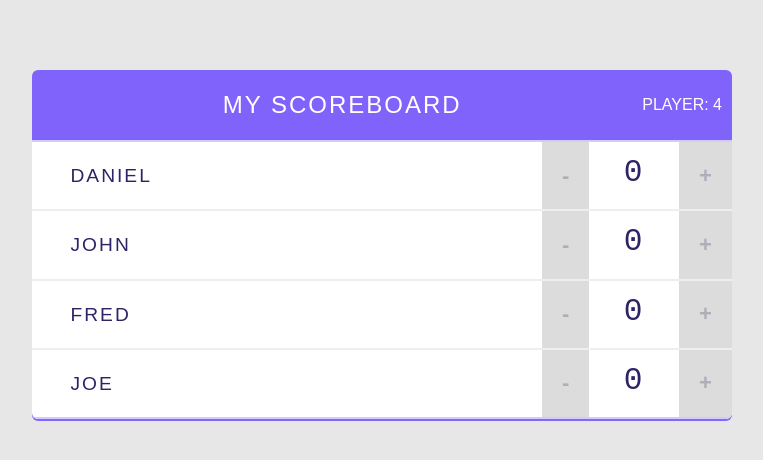
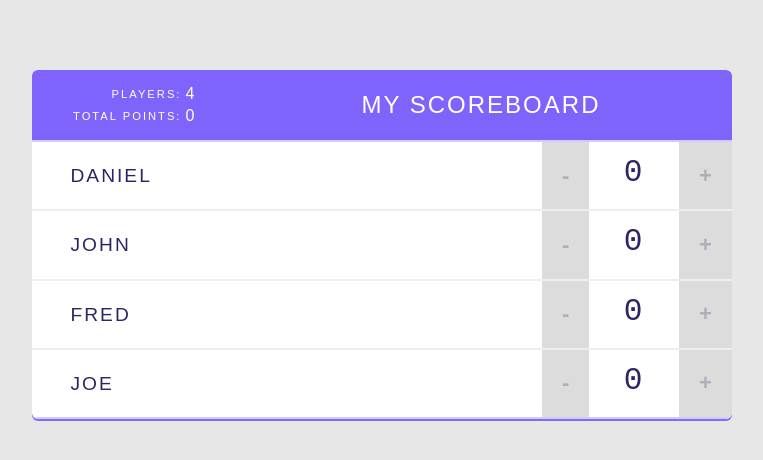
Before and after one commit to DanJClarke/react-tutorials, a React (Create React App) app in the folder scoreboard/: page / in a window 1280 px wide. Shown: the top 460 px of the page, without its empty margins (258-1021 px from the left). Built offline with nearby package versions, Linux system fonts and the light colour scheme.

Commit message:
Building the Statistics Component using reduce

```diff
--- a/scoreboard/src/components/App.js
+++ b/scoreboard/src/components/App.js
@@ -44,7 +44,7 @@
           <div className="scoreboard">
               <Header
                   title="My Scoreboard"
-                  totalPlayers={ this.state.players.length }
+                  players={ this.state.players }
               />
               { this.state.players.map( (player, index) =>
                   <Player
--- a/scoreboard/src/components/Header.js
+++ b/scoreboard/src/components/Header.js
@@ -1,10 +1,11 @@
 import React from 'react';
+import Stats from './Stats';
 
 const Header = (props) => {
     return (
         <header>
+            <Stats players={ props.players} />
             <h1>{ props.title }</h1>
-            <span className="stat">Player: { props.totalPlayers }</span>
         </header>
     );
 }
--- /dev/null
+++ b/scoreboard/src/components/Stats.js
@@ -0,0 +1,24 @@
+import React from 'react';
+
+const Stats = (props) => {
+    const totalPlayers = props.players.length;
+    const totalPoints = props.players.reduce((total, player) => {
+        return total + player.score;
+    }, 0);
+    return (
+        <table className="stats">
+            <tbody>
+                <tr>
+                    <td>Players:</td>
+                    <td>{ totalPlayers }</td>
+                </tr>
+                <tr>
+                    <td>Total Points:</td>
+                    <td>{ totalPoints }</td>
+                </tr>
+            </tbody>
+        </table>
+    );
+}
+
+export default Stats;
```
